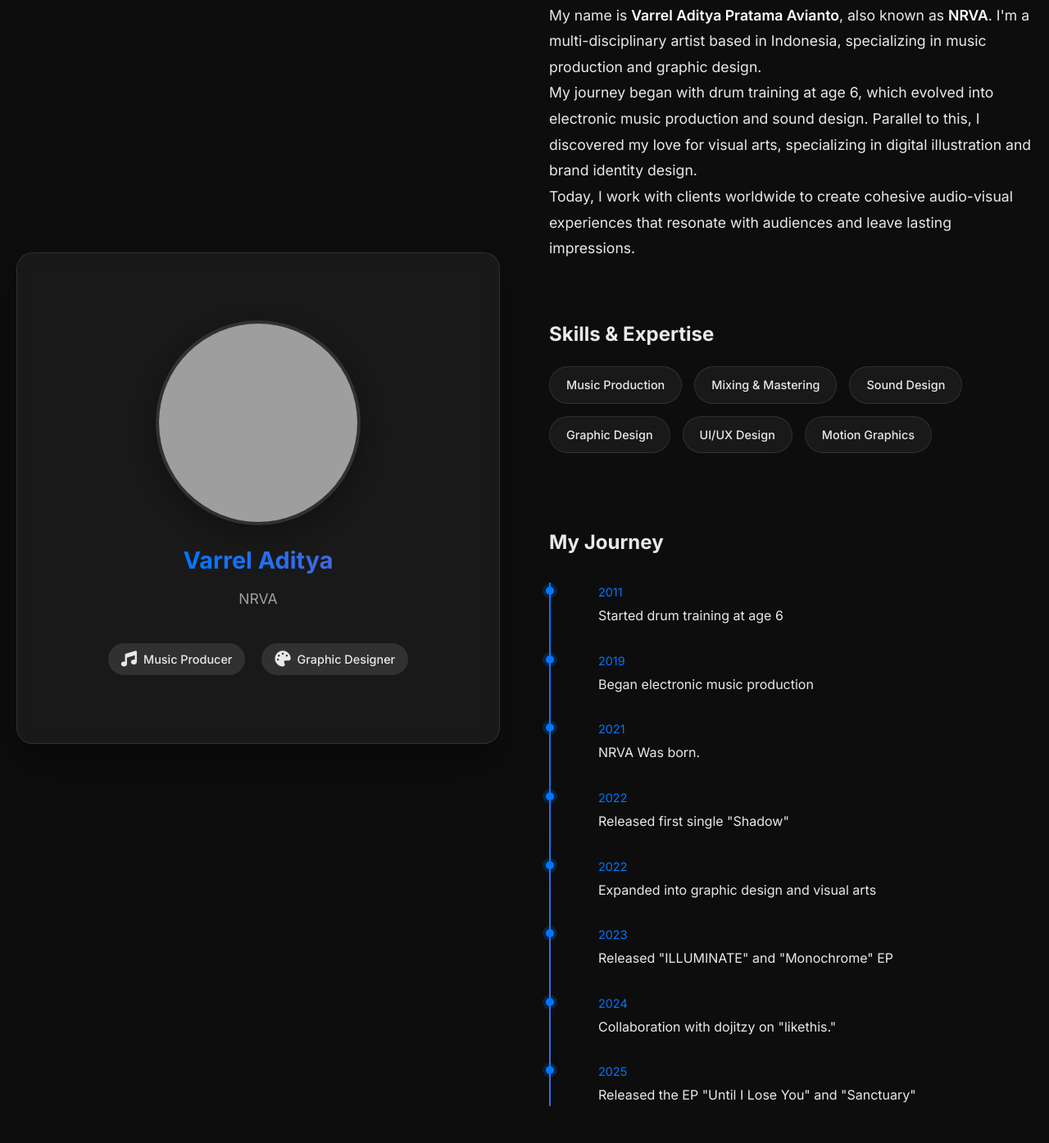
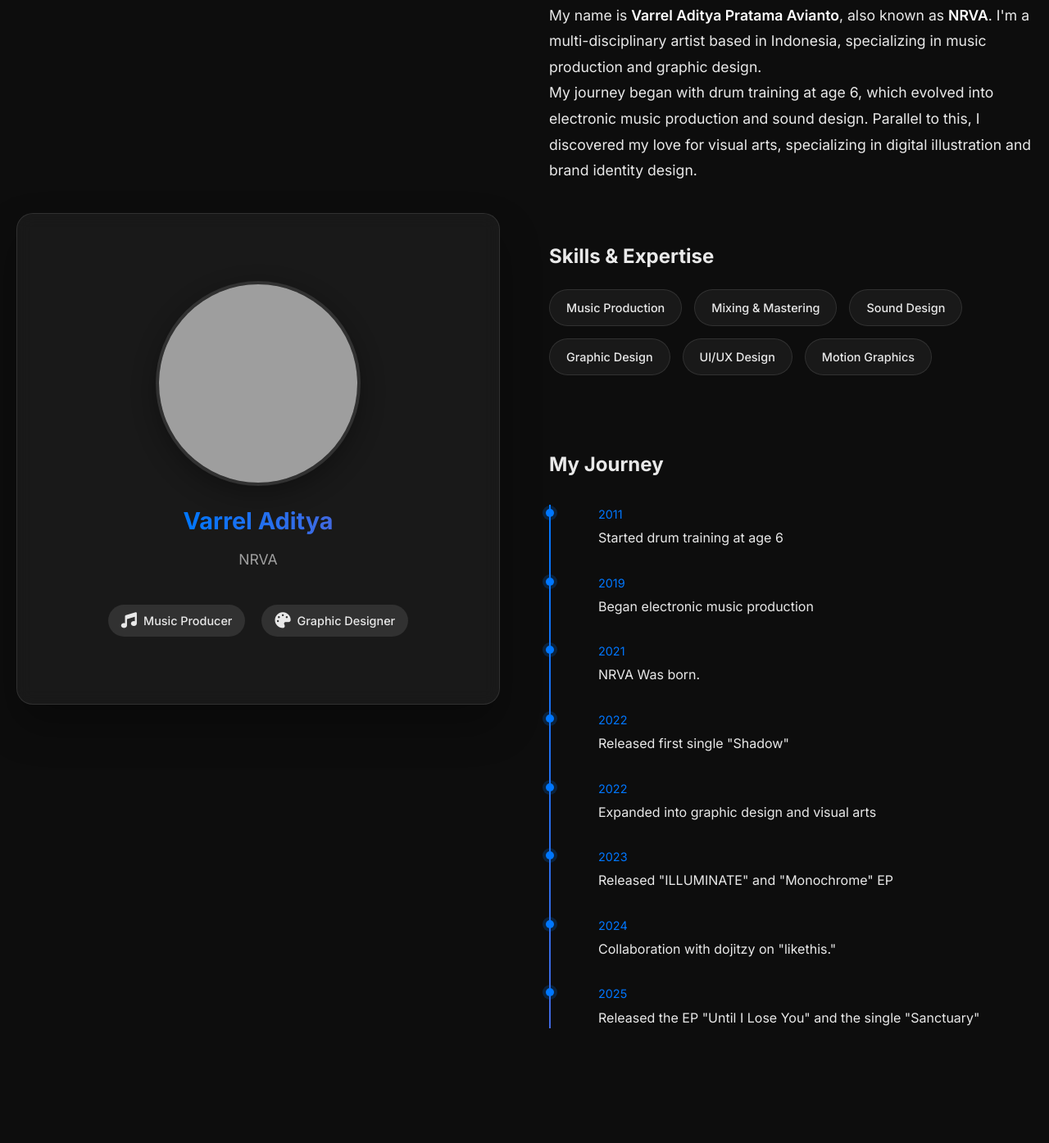
Before and after one commit to nrvaa/nrvatron, an Electron app: page what.html in a window 1280 px wide. Shown: the part 1065-2460 px from the top of the page at 82% size. Drawn offline with Linux system fonts and the light colour scheme; grey boxes are pictures that could not be loaded.

Commit message:
fixed biodata

```diff
--- a/what.html
+++ b/what.html
@@ -787,11 +787,7 @@
               illustration and brand identity design.
             </p>
 
-            <p>
-              Today, I work with clients worldwide to create cohesive
-              audio-visual experiences that resonate with audiences and leave
-              lasting impressions.
-            </p>
+
           </div>
 
           <div class="skills-section">
@@ -852,7 +848,7 @@
               <div class="timeline-item">
                 <div class="timeline-date">2025</div>
                 <div class="timeline-content">
-                  Released the EP "Until I Lose You" and "Sanctuary"
+                  Released the EP "Until I Lose You" and the single "Sanctuary"
                 </div>
               </div>
             </div>
```
